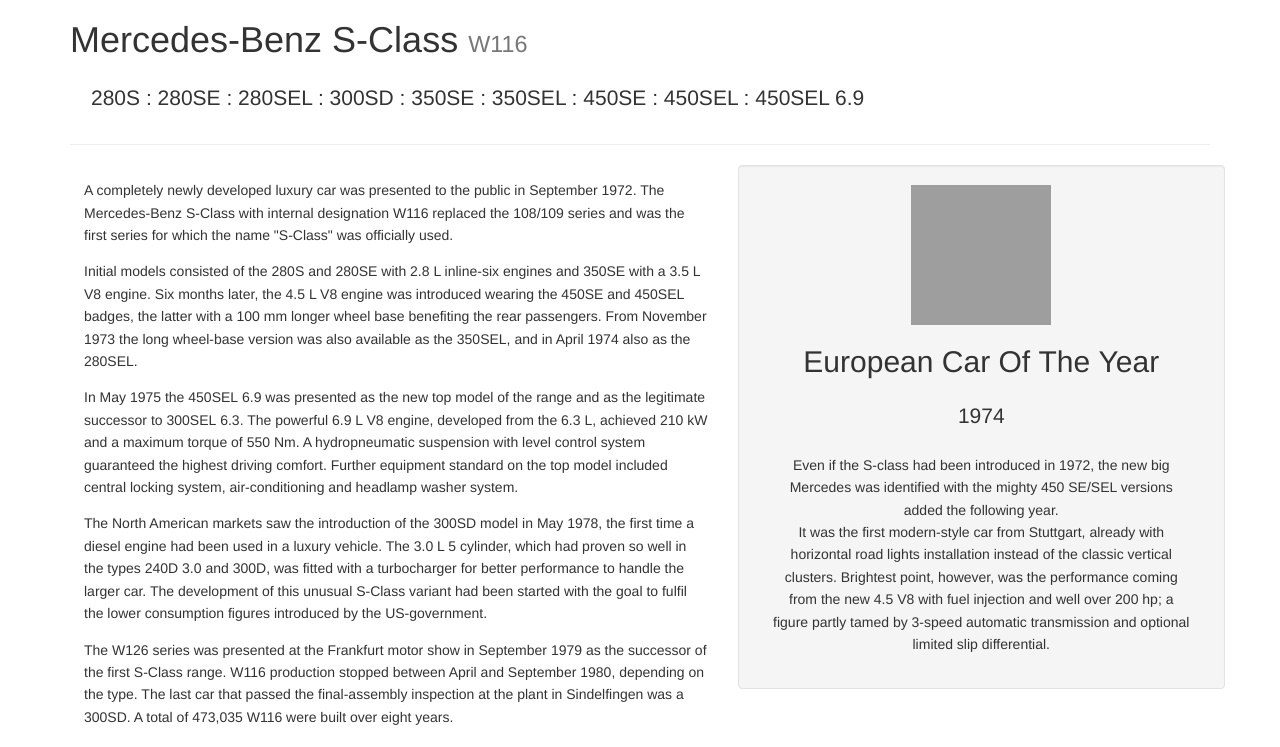
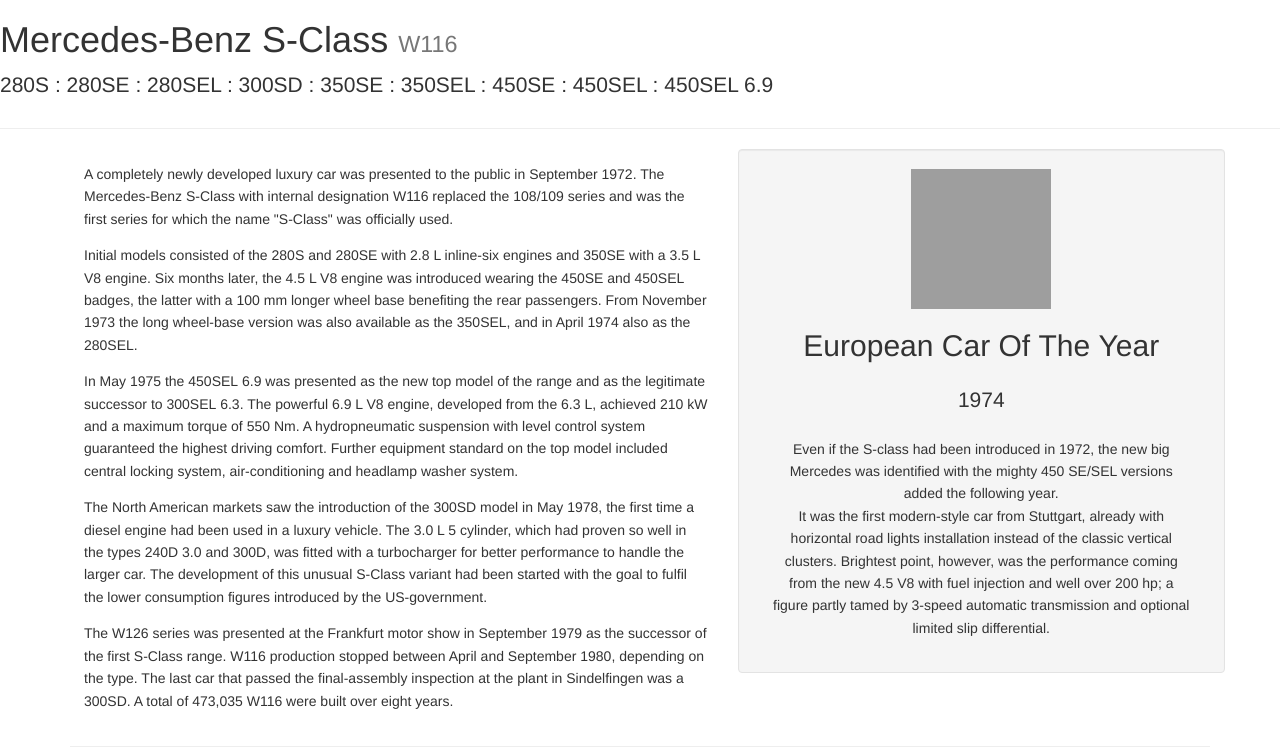
Before and after one commit to W116org/w116org.github.io, a Jekyll site: the page built from index.html, in a window 1280 px wide. Shown: the part 372-1119 px from the top of the page. Built offline with Jekyll 4.4.1, drawn with Linux system fonts in a browser that asks for light colours; nearby versions of some CDN libraries; comment, search, counter and statistics services are not loaded; grey boxes are pictures that could not be loaded.

Commit message:
Update default.html

```diff
--- a/_layouts/default.html
+++ b/_layouts/default.html
@@ -30,9 +30,9 @@
 
 {% include banner.html %}
 
+{% include header.html %}
+
 <div id="content" class="container">
-
-{% include header.html %}
 
 {{ content }}
 
```
